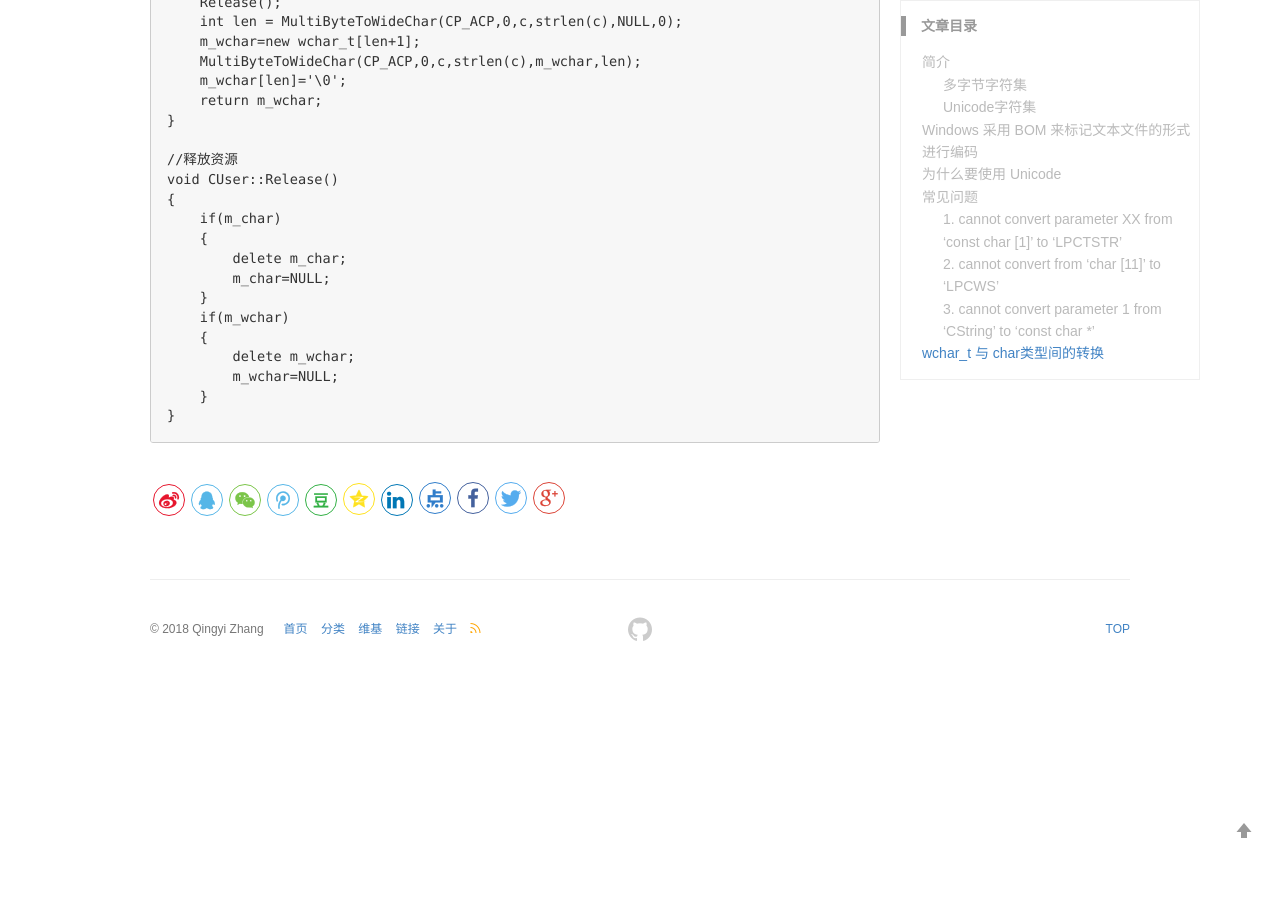
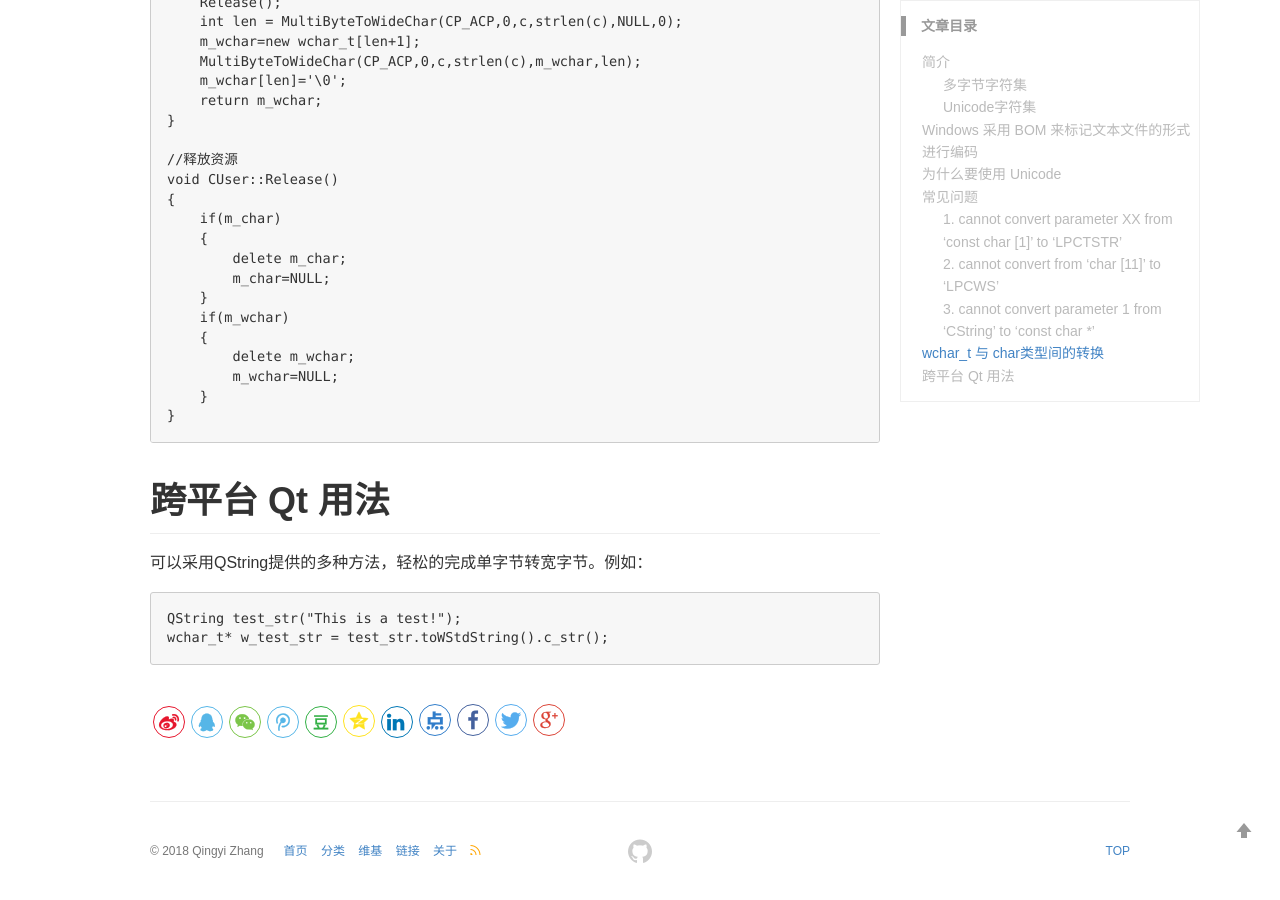
Before and after one commit to QingyiZhang/qingyizhang.github.io, a Jekyll site: the page built from _posts/2018-10-08-unicode.md, in a window 1280 px wide and 900 px high, scrolled down 3883 px. Built offline with Jekyll 4.4.1, drawn with Linux system fonts in a browser that asks for light colours; comment, search, counter and statistics services are not loaded; before the commit the page ends 4561 px from its top, so only the background shows below that.

Commit message:
add qt string

```diff
--- a/_posts/2018-10-08-unicode.md
+++ b/_posts/2018-10-08-unicode.md
@@ -160,3 +160,10 @@ TEXT():如果定义了Unicode，标识字符为Unicode;否则，为ANSI字符集
             m_wchar=NULL;
         }
     }
+
+# 跨平台 Qt 用法
+
+可以采用QString提供的多种方法，轻松的完成单字节转宽字节。例如：
+
+    QString test_str("This is a test!");
+    wchar_t* w_test_str = test_str.toWStdString().c_str();
```
